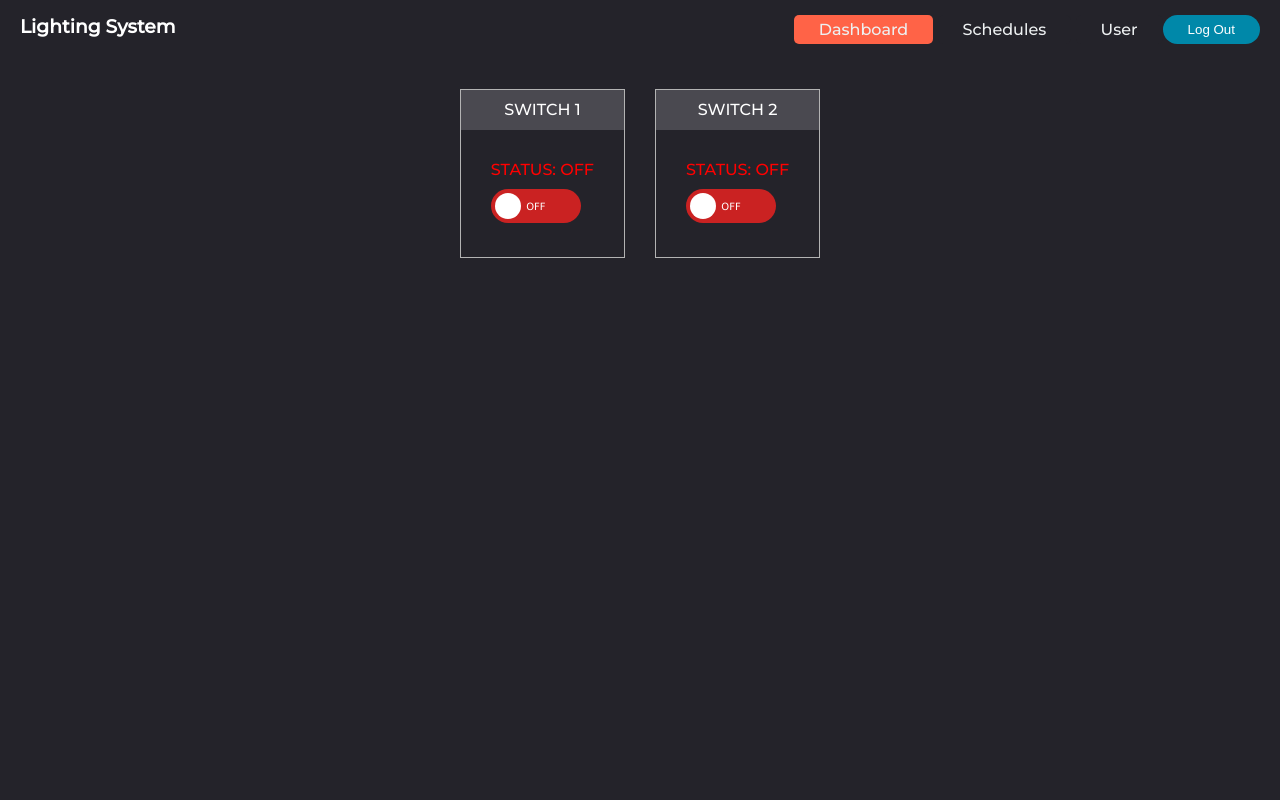
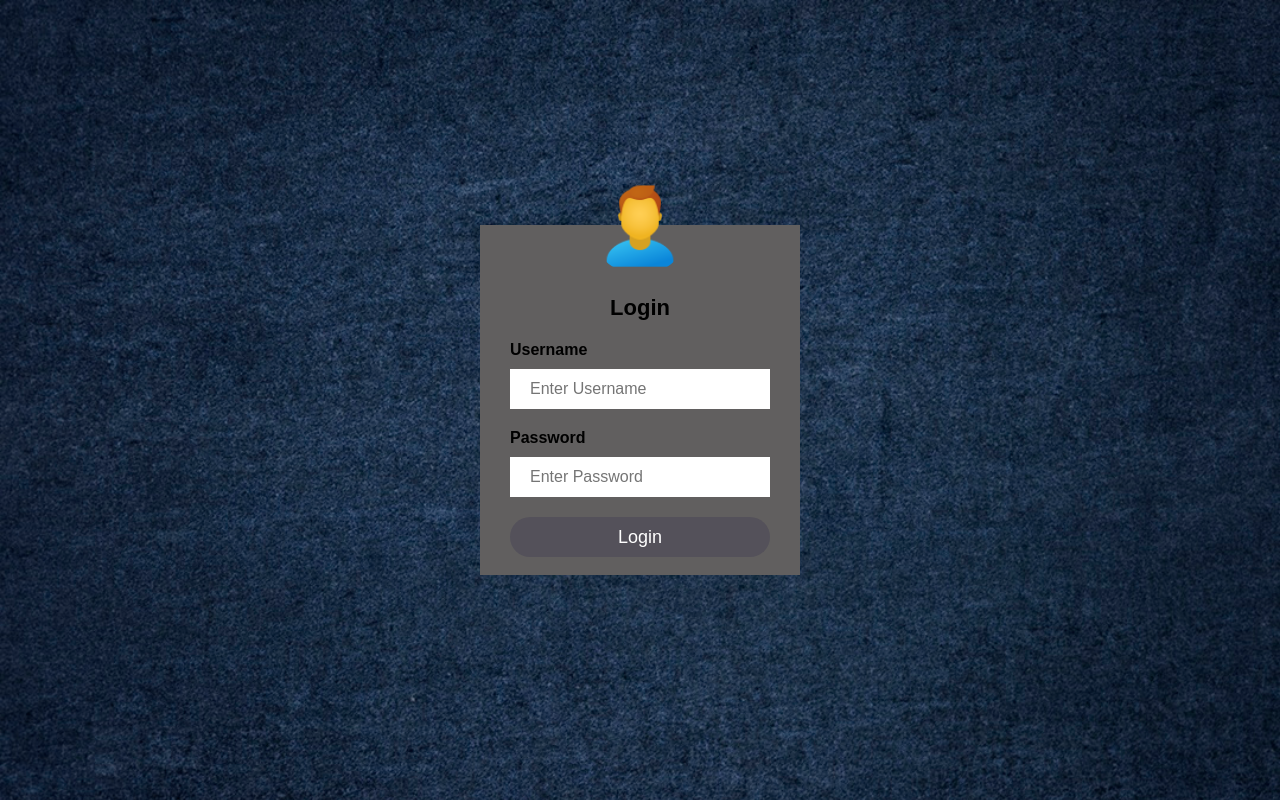
Before and after one commit to AmazingMARV/lightingsys, a PHP site: page / in a window 1280 px wide. Run offline with PHP 8.4, Linux system fonts and the light colour scheme.

Commit message:
updated with php

```diff
--- a/css/login.css
+++ b/css/login.css
@@ -6,7 +6,7 @@
 body{
     margin: 0;
     padding: 0;
-    background: url(bg.jpg);
+    background: url('../img/bg.jpg');
     background-size:cover;
     font-family: sans-serif ;
 }
@@ -59,6 +59,7 @@ h1{
     color: black;
     padding: 0 20px;
     font-size: 16px;
+    margin-top: 10px;
 }
 .loginbox input[type="submit"]{
     border: none;
@@ -67,6 +68,8 @@ h1{
     background: #4d4a58a6;
     font-size: 18px;
     border-radius: 20px;
+    color: white;
+    transition: all 300ms ease-out;
 }
 
 .loginbox input[type="submit"]:hover{
--- a/index.html
+++ b/dashboard.php
@@ -1,3 +1,15 @@
+<?php
+session_start();
+
+if(isset($_SESSION['user'])){
+    $user = json_decode( $_SESSION['user']);
+}else{
+    header('location: index.php');
+}
+
+
+?>
+
 <!DOCTYPE html>
 <html lang="en">
 <head>
@@ -19,15 +31,16 @@
         <ul class="links">
             <li class="active"><a href="a">Dashboard</a></li>
             <li><a href="a.html">Schedules</a></li>
-            <li><a href="a">User</a></li>
+            <li><a href="a"><?php echo $user->username; ?></a></li>
         </ul>
 
-        <button class="btnlogout">Log Out</button></a>
+        <button class="btnlogout" onclick="document.getElementById('logout').submit()">Log Out</button></a>
     </div>
 
+    <form id="logout" action="logout.php" method="post">
+    </form>
 
     <div class="container">
-
         <div class="row flex-center">
             <div class="box">
                 <div class="box-header">
--- /dev/null
+++ b/index.php
@@ -0,0 +1,71 @@
+<?php
+session_start();
+
+if($_SERVER['REQUEST_METHOD'] == 'POST'){
+    //mu execute
+    $username = $_POST['usename'];
+    $password = $_POST['password'];
+
+    require_once 'php/config.php';
+
+    try {
+        $con = Connection::con();
+        $sql = "select * from users where username = :user and password = :pwd limit 1";
+        $stmt = $con->prepare($sql);
+        $stmt->bindParam(':user', $username);
+        $stmt->bindParam(':pwd', $password);
+        $stmt->execute();
+        $stmt->setFetchMode(PDO::FETCH_ASSOC);
+        $res = $stmt->fetchAll();
+
+        //echo $_SESSION['user'];
+
+       if($stmt->rowCount() > 0){
+            $userObj = new \stdClass();
+
+            $userObj->username = $res[0]['username'];
+            $userObj->lname = $res[0]['lname'];
+            $userObj->fname = $res[0]['fname'];
+            $userObj->mname = $res[0]['mname'];
+            $userObj->role = $res[0]['role'];
+
+            $_SESSION['user'] = json_encode($userObj);
+            ///echo json_encode($userObj);
+
+
+          //$root_url = $_SERVER['PHP_SELF'];
+          header('location: dashboard.php');
+       }
+
+    }catch(PDOException $e) {
+        echo $sql . "<br>" . $e->getMessage();
+    }
+
+}
+
+?>
+
+
+<!DOCTYPE html>
+<html lang="en">
+<head>
+    <meta charset="UTF-8">
+    <meta http-equiv="X-UA-Compatible" content="IE=edge">
+    <meta name="viewport" content="width=device-width, initial-scale=1.0">
+    <title>Login</title>
+    <link rel="stylesheet" href="css/login.css">
+</head>
+<body>
+    <div class="loginbox">
+        <img src="img/icon.png" class="avatar">
+        <h1>Login</h1>
+        <form action="<?php echo htmlspecialchars($_SERVER['PHP_SELF']); ?>" method="post">
+            <p>Username</p>
+            <input type="text" name="usename" placeholder="Enter Username">
+            <p>Password</p>
+            <input type="password" name="password" placeholder="Enter Password">
+            <input type="submit" name="" value="Login">
+        </form>
+    </div>
+</body>
+</html>
```
Also changed, not shown: login.html (deleted, +0 -23 lines), logout.php (added, +10 -0 lines), php/config.php (added, +26 -0 lines).
